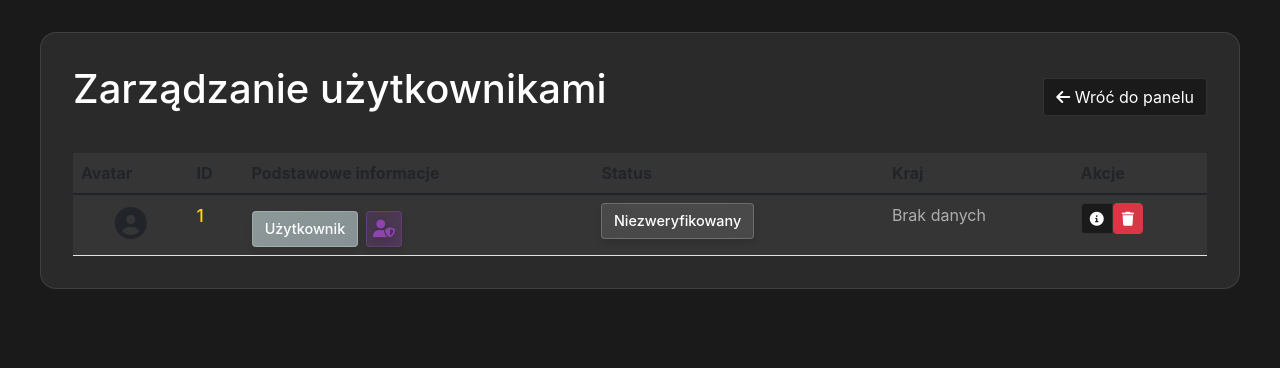
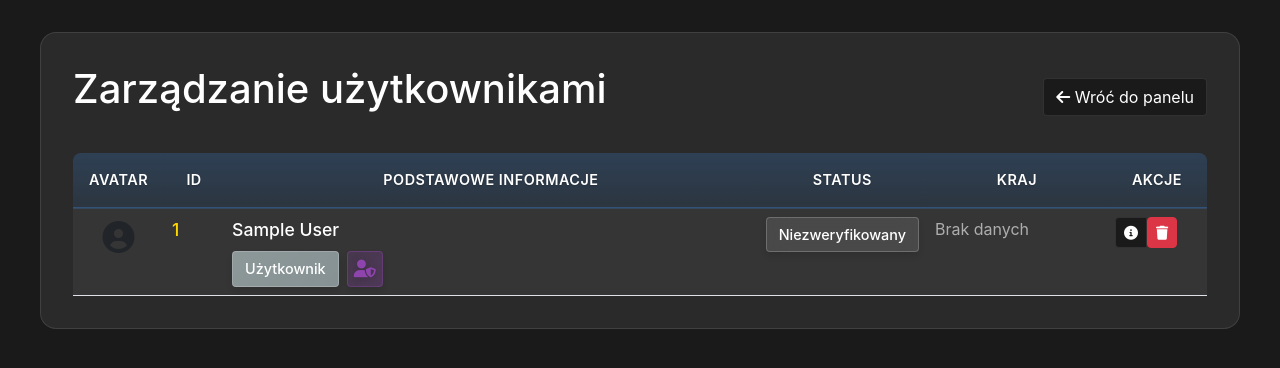
Before and after one commit to OoneBreath/BreathTime, a PHP site: page /admin/users.php in a window 1280 px wide. Shown: the part 115-483 px from the top of the page. Run offline with PHP 8.4, Linux system fonts and the light colour scheme; the visitor is signed in with stand-in values (Sample User, id 1); tables that the repository leaves empty or names only in its code hold one stand-in row (values such as "Sample post"); data that the repository does not hold is empty; some libraries are stand-ins or nearby versions.

Commit message:
Improve table headers styling in users panel

```diff
--- a/admin/users.php
+++ b/admin/users.php
@@ -317,10 +317,40 @@
     margin-bottom: 0;
 }
 
+/* Style dla nagłówków tabeli */
+.table thead th {
+    background: linear-gradient(180deg, rgba(62, 152, 255, 0.2), rgba(62, 152, 255, 0.1));
+    color: #ffffff;
+    font-weight: 600;
+    text-transform: uppercase;
+    letter-spacing: 0.5px;
+    padding: 1rem;
+    border-bottom: 2px solid rgba(62, 152, 255, 0.2);
+    text-shadow: 0 1px 2px rgba(0, 0, 0, 0.2);
+    font-size: 0.9rem;
+    vertical-align: middle;
+    text-align: center;
+}
+
+.table thead th:first-child {
+    border-top-left-radius: 8px;
+}
+
+.table thead th:last-child {
+    border-top-right-radius: 8px;
+}
+
 /* Styl dla aktywnego wiersza */
 .table tr.active-row {
     background-color: rgba(62, 152, 255, 0.15) !important;
     transition: background-color 0.3s ease;
+}
+
+/* Większy avatar dla aktywnego wiersza */
+.active-row .user-avatar {
+    width: 60px;
+    height: 60px;
+    box-shadow: 0 4px 12px rgba(62, 152, 255, 0.3);
 }
 
 /* Styl dla wiersza ze szczegółami */
@@ -406,13 +436,6 @@
 .user-avatar:hover {
     transform: scale(1.15);
     box-shadow: 0 4px 8px rgba(0, 0, 0, 0.2);
-}
-
-/* Większy avatar dla aktywnego wiersza */
-.active-row .user-avatar {
-    width: 60px;
-    height: 60px;
-    box-shadow: 0 4px 12px rgba(62, 152, 255, 0.3);
 }
 
 .avatar-img {
@@ -611,12 +634,12 @@
         <table class="table table-hover">
             <thead>
                 <tr>
-                    <th>Avatar</th>
-                    <th>ID</th>
+                    <th style="width: 60px;">Avatar</th>
+                    <th style="width: 60px;">ID</th>
                     <th>Podstawowe informacje</th>
-                    <th>Status</th>
-                    <th>Kraj</th>
-                    <th>Akcje</th>
+                    <th style="width: 120px;">Status</th>
+                    <th style="width: 180px;">Kraj</th>
+                    <th style="width: 100px;">Akcje</th>
                 </tr>
             </thead>
             <tbody>
```
